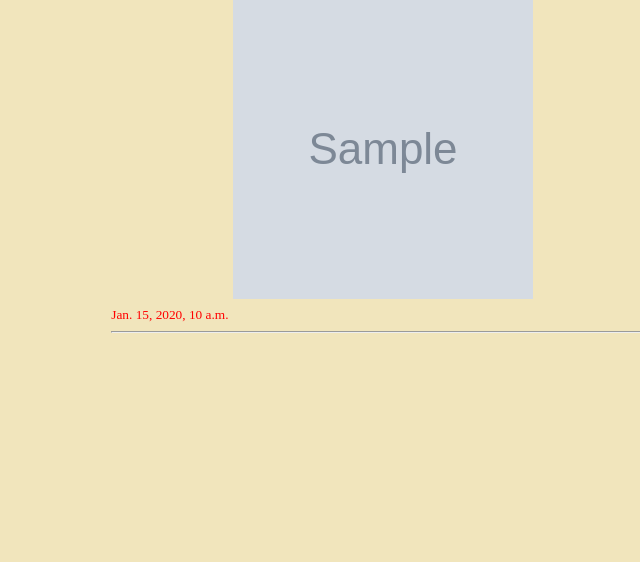
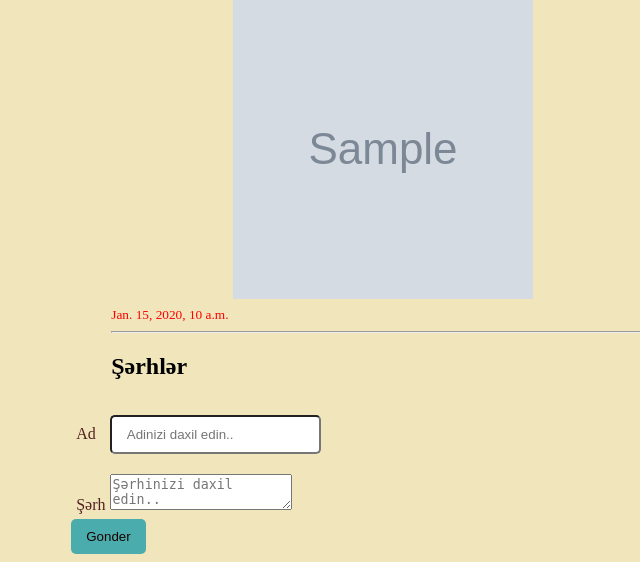
Before and after one commit to Vaqif-Mammadov/django-task-6, a Django app: page /detail/1 in a window 1280 px wide. Shown: the part 286-848 px from the top of the page, without its empty margins (0-640 px from the left). Before the commit the page ends 619 px from the top, so only its background shows below. Run offline with Django 5.2, Linux system fonts and the light colour scheme; a user stored in the database is signed in; tables that the repository leaves empty hold one stand-in row (values such as "Sample post"); grey boxes marked "Sample" are stand-in pictures; some libraries are stand-ins or nearby versions.

Commit message:
06062024

```diff
--- a/article/models.py
+++ b/article/models.py
@@ -9,3 +9,12 @@ class Article(models.Model):
     image=models.FileField(null=True,blank=True,verbose_name='Sekil')
     def __str__(self):
         return self.title
+
+
+class Comment(models.Model):
+    article=models.ForeignKey(Article,on_delete=models.CASCADE,verbose_name="Məqalə",related_name='comments')
+    comment_author=models.CharField(max_length=150,verbose_name='Ad')
+    comment_content=RichTextField(verbose_name="comment")
+    created_date=models.DateTimeField(auto_now_add=True)
+    def __str__(self):
+        return (self.comment_author)
--- a/article/views.py
+++ b/article/views.py
@@ -1,8 +1,9 @@
 from django.shortcuts import render,redirect,get_object_or_404
-from .models import Article
+from .models import Article,Comment
 from .forms import ArticleForm
 from django.contrib import messages
 from django.contrib.auth.decorators import login_required
+from django.urls import reverse
 
 def home__view(request):
     articles = Article.objects.all()
@@ -69,7 +70,20 @@ def article__delete__view(request,id):
     article.delete()
     messages.success(request,"Məqaləniz silindi ")
     return redirect("dashboard")
+    context={"form":form}
+    return render(request,'delete.html',context)
+
+@login_required(login_url="account:login")
+
+def addcomment__view(request,id):
+    article=get_object_or_404(Article,id=id)
 
 
-    context={"form":form}
-    return render(request,'delete.html',context)
+    if request.method == "POST":
+        comment_author=request.POST.get('comment_author')
+        comment_content=request.POST.get('comment_content')
+        newComment=Comment(comment_author=comment_author,comment_content=comment_content)
+        newComment.article=article
+        newComment.save()
+        messages.success(request,"Şərhiniz əlavə olundu")
+    return redirect(reverse('detail',kwargs={"id":id}))
--- a/canqo/urls.py
+++ b/canqo/urls.py
@@ -14,6 +14,7 @@ urlpatterns = [
     path('articles/',articles__view,name='articles'),
     path('addarticle/',add__article__view,name='addarticle'),
     path('update/<int:id>',article__update__view,name='update'),
+    path('comment/<int:id>',addcomment__view,name='comment'),
     path('delete/<int:id>',article__delete__view,name='delete'),
     path('detail/<int:id>',detail__view,name='detail'),
     path('dashboard/',dashboard__view,name='dashboard'),
--- a/templates/detail.html
+++ b/templates/detail.html
@@ -24,4 +24,34 @@
             <hr>
         </ul>
     </div>
+    <div class="comments">
+        <h2>Şərhlər</h2>
+        {% if comments %}
+            {% for comment in comments %}
+            <div class="comment">
+                <h3>{{comment.comment_author}} terefinden yazildi</h3>
+                <h3>{{comment.comment_content}} </h3>
+            </div>
+            <hr>
+            {%endfor%}
+
+            {%else%}
+
+        {%endif%}
+
+        <div class="comment_form">
+            <form action='{% url "comment" article.id %}'  method="POST">
+                {%csrf_token%}
+                <div class="form_group">
+                    <label for="comment_author">Ad</label>
+                    <input type="text" name="comment_author" placeholder="Adinizi daxil edin.."id='comment_author'>
+                </div>
+                <div class="form_group">
+                    <label for="comment_author">Şərh</label>
+                    <textarea  type="text" name="comment_content" placeholder="Şərhinizi daxil edin.."id='comment_content'></textarea>
+                </div>
+                <button class="btn" type="submit">Gonder</button>
+            </form>
+        </div>
+    </div>
 {% endblock body %}
```
Also changed, not shown: templates/articles.html (+8 -3 lines), article/migrations/0006_alter_article_content_comment.py (added).
